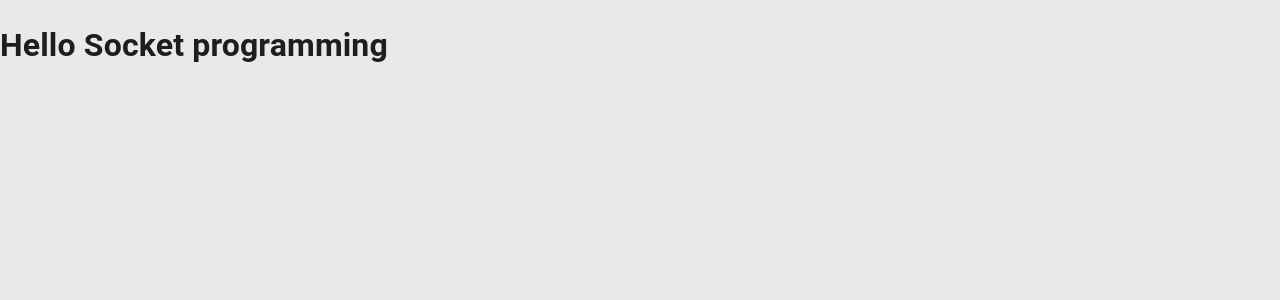
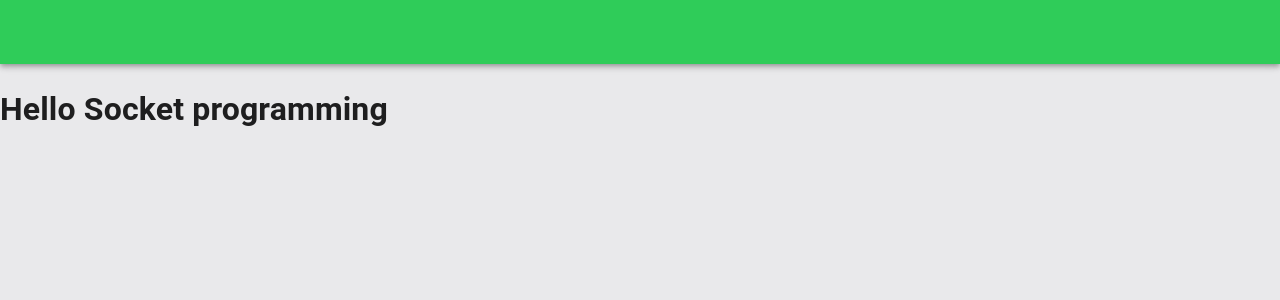
Before and after one commit to Palm394/chat-application-client, a Next.js app: page / in a window 1280 px wide. Shown: the top 300 px of the page. Built offline with nearby package versions, Linux system fonts and the light colour scheme.

Commit message:
Implement simple navbar

```diff
--- /dev/null
+++ b/src/component/NavBar.tsx
@@ -0,0 +1,11 @@
+import { AppBar, Toolbar } from "@mui/material"
+
+export default function NavBar(){
+    return (
+        <AppBar position="static">
+            <Toolbar>
+
+            </Toolbar>
+        </AppBar>
+    )
+}
--- a/src/pages/index.tsx
+++ b/src/pages/index.tsx
@@ -1,5 +1,11 @@
+import NavBar from "@/component/NavBar";
+
 export default function Home(){
   return (
-    <h1>Hello Socket programming</h1>
+    <>
+      <NavBar />
+      <h1>Hello Socket programming</h1>
+    </>
+
   )
 }
```
